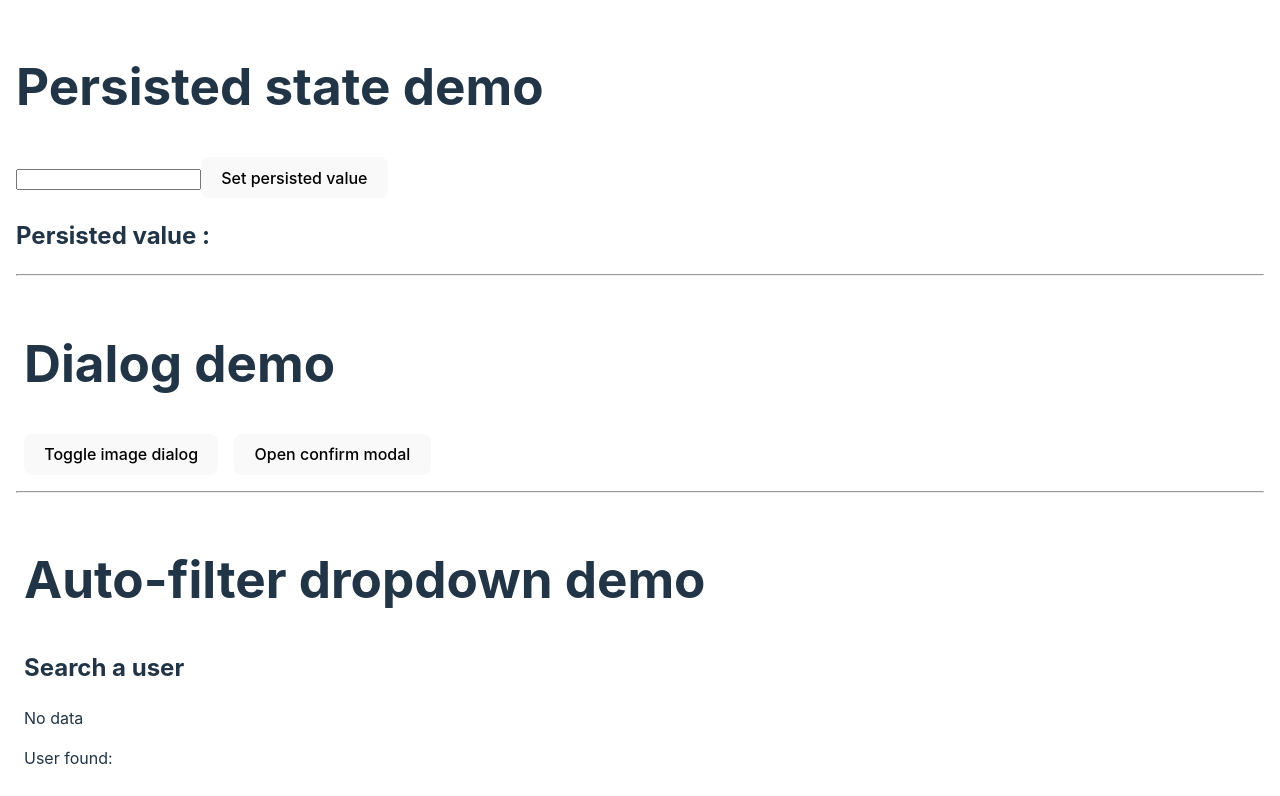
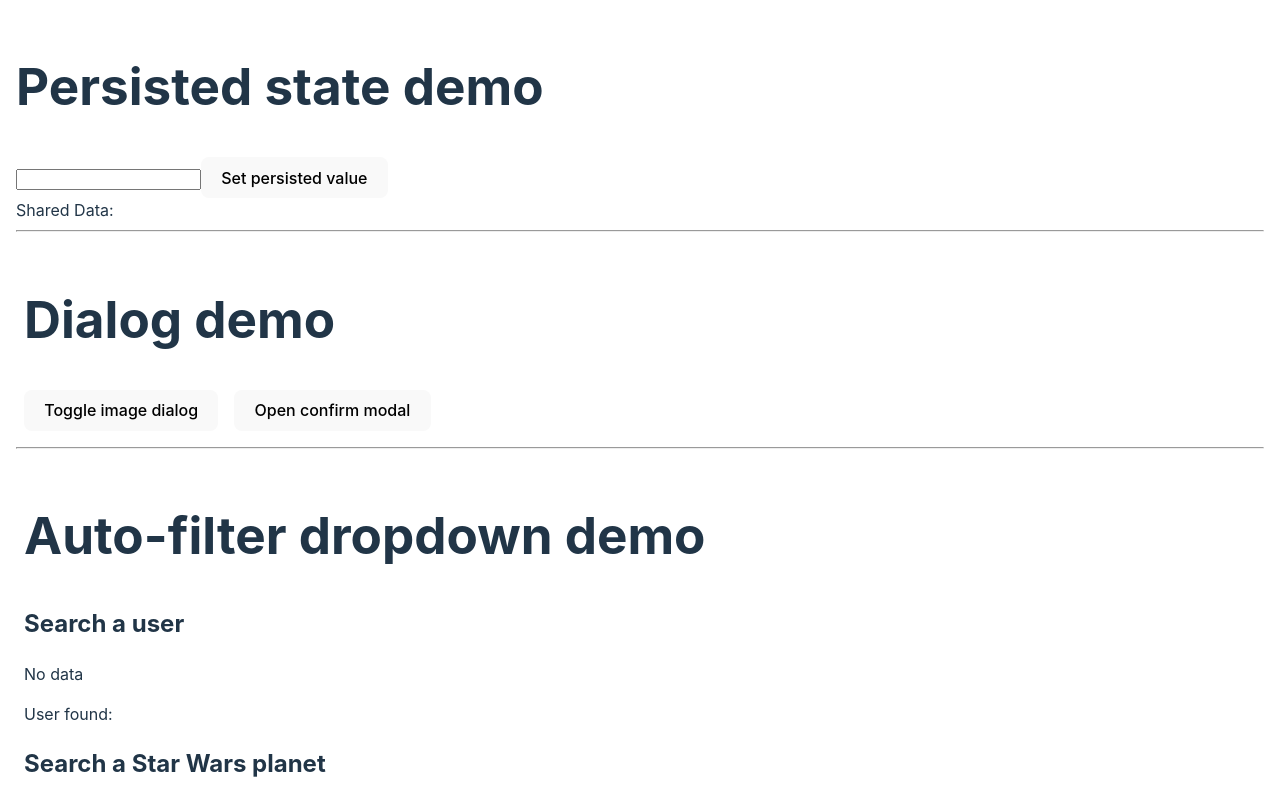
Before and after one commit to jeromeduprazdange/react-certif-3, a React (Vite) app: page / in a window 1280 px wide. Shown: the top 796 px of the page. Built offline with nearby package versions, Linux system fonts and the light colour scheme; no server answers.

Commit message:
Fix use persisted state

```diff
--- a/src/PersistedState/DisplayStateValue.tsx
+++ b/src/PersistedState/DisplayStateValue.tsx
@@ -1,13 +1,9 @@
 import usePersistedState from './use-persisted-state';
 
 const DisplayStateValue = (): React.JSX.Element => {
-  const [persistedValue] = usePersistedState('myPersistedData', '');
+  const [storedValue] = usePersistedState('sharedData', '');
 
-  return (
-    <div>
-      <h2>Persisted value : {persistedValue}</h2>
-    </div>
-  );
+  return <div>Shared Data: {storedValue}</div>;
 };
 
 export default DisplayStateValue;
--- a/src/PersistedState/SetStateValue.tsx
+++ b/src/PersistedState/SetStateValue.tsx
@@ -3,14 +3,14 @@ import usePersistedState from './use-persisted-state';
 
 const SetStateValue = (): React.JSX.Element => {
   const [inputValue, setInputValue] = useState('');
-  const [, setPersistedValue] = usePersistedState('myPersistedData', '');
+  const [, setValue] = usePersistedState('sharedData', '');
 
   const onInputChangeHandler = (event: ChangeEvent<HTMLInputElement>): void => {
     setInputValue(event.target.value);
   };
 
   const onButtonClickHandler = (): void => {
-    setPersistedValue(inputValue);
+    setValue(inputValue);
   };
 
   return (
--- a/src/PersistedState/use-persisted-state.ts
+++ b/src/PersistedState/use-persisted-state.ts
@@ -1,34 +1,39 @@
-import { useState, useEffect, Dispatch, SetStateAction } from 'react';
+import { Dispatch, SetStateAction, useCallback, useEffect, useState } from 'react';
 
-type SetValue<T> = Dispatch<SetStateAction<T>>;
-type StorageKey = string;
+function usePersistedState<T>(key: string, initialValue: T): [T, Dispatch<SetStateAction<T>>] {
+  const readValue = useCallback((): T => {
+    const item = localStorage.getItem(key);
+    return item ? JSON.parse(item) : initialValue;
+  }, [initialValue, key]);
 
-const usePersistedState = <T>(key: StorageKey, initialValue: T): [T, SetValue<T>] => {
-  const [storedValue, setStoredValue] = useState<T>(() => {
-    const item = window.localStorage.getItem(key);
-    return item ? (JSON.parse(item) as T) : initialValue;
-  });
+  const [storedValue, setStoredValue] = useState<T>(readValue);
 
-  const setPersistedValue: SetValue<T> = (value) => {
+  const setValue = (value: SetStateAction<T>): void => {
+    localStorage.setItem(key, JSON.stringify(value));
     setStoredValue(value);
-    window.localStorage.setItem(key, JSON.stringify(value));
+    dispatchEvent(new Event('storage'));
   };
 
+  const onStorageChangeHandler = useCallback(
+    (event: StorageEvent) => {
+      if ((event as StorageEvent)?.key && (event as StorageEvent)?.key !== key) {
+        return;
+      }
+      setStoredValue(readValue());
+    },
+    [key, readValue],
+  );
+
   useEffect(() => {
-    const handleStorageChange = (event: StorageEvent): void => {
-      if (event.storageArea === window.localStorage && event.key === key) {
-        setStoredValue(event.newValue ? (JSON.parse(event.newValue) as T) : initialValue);
-      }
-    };
-
-    window.addEventListener('storage', handleStorageChange);
+    setStoredValue(readValue());
+    addEventListener('storage', onStorageChangeHandler);
 
     return () => {
-      window.removeEventListener('storage', handleStorageChange);
+      removeEventListener('storage', onStorageChangeHandler);
     };
-  }, [key, initialValue]);
+  }, [readValue, onStorageChangeHandler]);
 
-  return [storedValue, setPersistedValue];
-};
+  return [storedValue, setValue];
+}
 
 export default usePersistedState;
```
